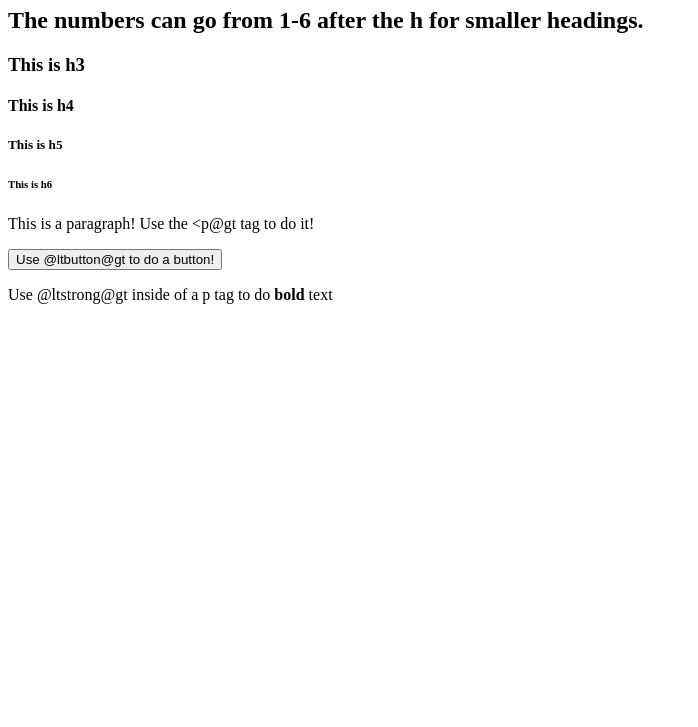
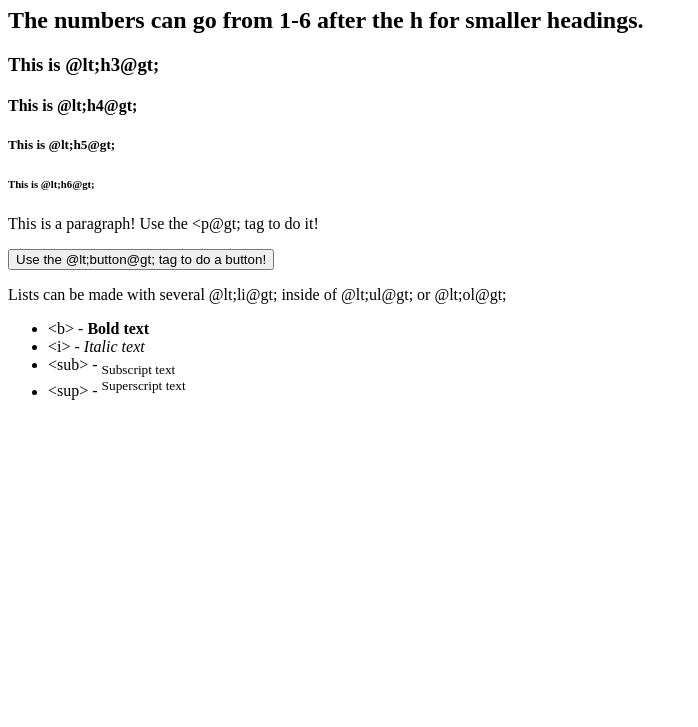
Before and after one commit to Ufuueueuru/Website, a plain HTML site: page index.html in a window 1280 px wide. Shown: the part 73-800 px from the top of the page, without its empty margins (0-698 px from the left). Drawn offline with Linux system fonts and the light colour scheme.

Commit message:
Update index.html

```diff
--- a/index.html
+++ b/index.html
@@ -5,14 +5,21 @@
 
   </head>
   <body>
-    <h1>Use @lth1@gt to do a large heading.</h1>
+    <h1>Use the @lt;h1@gt; tag to do a large heading.</h1>
     <h2>The numbers can go from 1-6 after the h for smaller headings.</h2>
-    <h3>This is h3</h3>
-    <h4>This is h4</h4>
-    <h5>This is h5</h5>
-    <h6>This is h6</h6>
-    <p>This is a paragraph! Use the &ltp@gt tag to do it!</p>
-    <button>Use @ltbutton@gt to do a button!</button>
-    <p>Use @ltstrong@gt inside of a p tag to do <strong>bold</strong> text</p>
+    <h3>This is @lt;h3@gt;</h3>
+    <h4>This is @lt;h4@gt;</h4>
+    <h5>This is @lt;h5@gt;</h5>
+    <h6>This is @lt;h6@gt;</h6>
+    <p>This is a paragraph! Use the &lt;p@gt; tag to do it!</p>
+    <button>Use the @lt;button@gt; tag to do a button!</button>
+
+    <p>Lists can be made with several @lt;li@gt; inside of @lt;ul@gt; or @lt;ol@gt;</p>
+    <ul>
+      <li>&lt;b&gt; - <b>Bold text</b></li>
+      <li>&lt;i&gt; - <i>Italic text</i></li>
+      <li>&lt;sub&gt; - <sub>Subscript text</sub></li>
+      <li>&lt;sup&gt; - <sup>Superscript text</sup></li>
+    </ul>
   </body>
 </html>
```
